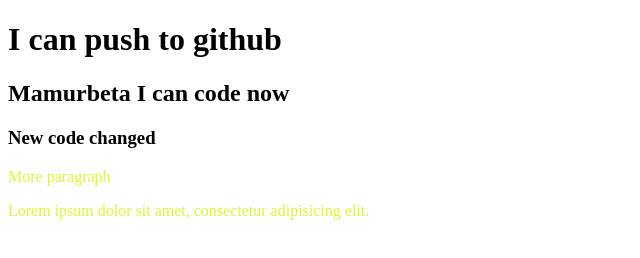
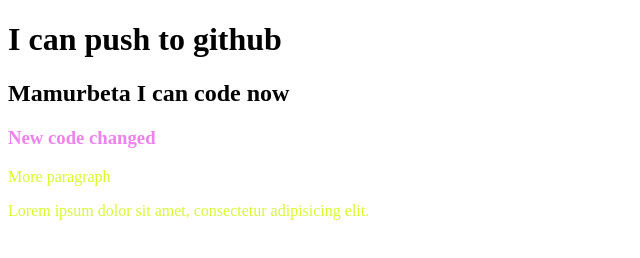
Before and after one commit to rakibul-wdp/my-first-repo, a plain HTML site: page index.html in a window 1280 px wide. Shown: the whole page, without its empty margins (0-640 px from the left). Drawn offline with Linux system fonts and the light colour scheme.

Commit message:
make violet

```diff
--- a/style.css
+++ b/style.css
@@ -1,3 +1,7 @@
 p {
     color: rgb(214, 250, 52);
 }
+
+h3 {
+    color: violet;
+}
```
